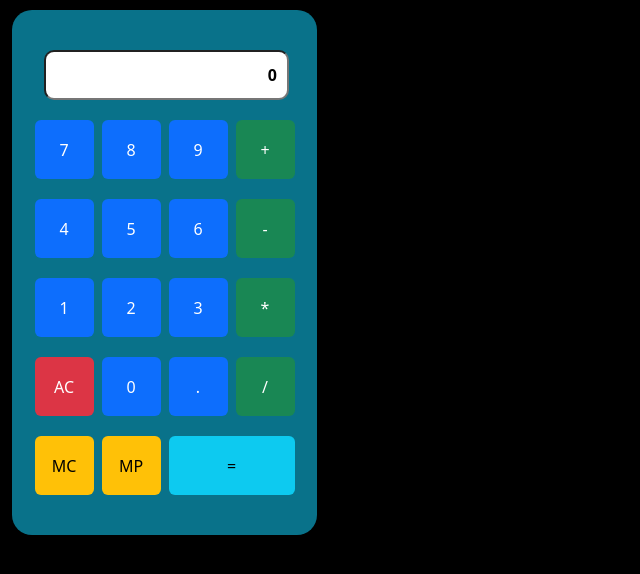
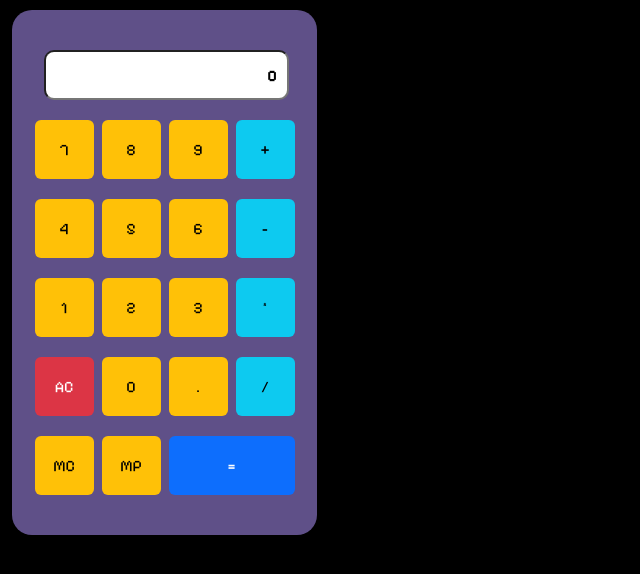
Before and after one commit to 524RC/js-calculator, a plain HTML site: page index.html in a window 1280 px wide. Shown: the whole page, without its empty margins (0-640 px from the left). Drawn offline with nearby package versions, Linux system fonts and the light colour scheme.

Commit message:
customized css

```diff
--- a/index.html
+++ b/index.html
@@ -11,6 +11,10 @@
   <link href="https://cdn.jsdelivr.net/npm/bootstrap@5.3.2/dist/css/bootstrap.min.css" rel="stylesheet"
     crossorigin="anonymous">
   <link href="style.css" rel="stylesheet">
+  <link rel="preconnect" href="https://fonts.googleapis.com">
+<link rel="preconnect" href="https://fonts.gstatic.com" crossorigin>
+<link href="https://fonts.googleapis.com/css2?family=Pixelify+Sans:wght@400;500;600;700&display=swap" rel="stylesheet">
+
 </head>
 
 <body>
@@ -22,33 +26,33 @@
         </form>
       </div>
       <div class="row justify-content-center">
-        <button type="button" class="btn btn-primary numBut" onclick="numButPress(7)">7</button>
-        <button type="button" class="btn btn-primary numBut" onclick="numButPress(8)">8</button>
-        <button type="button" class="btn btn-primary numBut" onclick="numButPress(9)">9</button>
-        <button type="button" class="btn btn-success mathBut" onclick="mathButPress('+')">+</button>
+        <button type="button" class="btn btn-warning numBut" onclick="numButPress(7)">7</button>
+        <button type="button" class="btn btn-warning numBut" onclick="numButPress(8)">8</button>
+        <button type="button" class="btn btn-warning numBut" onclick="numButPress(9)">9</button>
+        <button type="button" class="btn btn-info mathBut" onclick="mathButPress('+')">+</button>
       </div>
       <div class="row justify-content-center">
-        <button type="button" class="btn btn-primary numBut" onclick="numButPress(4)">4</button>
-        <button type="button" class="btn btn-primary numBut" onclick="numButPress(5)">5</button>
-        <button type="button" class="btn btn-primary numBut" onclick="numButPress(6)">6</button>
-        <button type="button" class="btn btn-success mathBut" onclick="mathButPress('-')">-</button>
+        <button type="button" class="btn btn-warning numBut" onclick="numButPress(4)">4</button>
+        <button type="button" class="btn btn-warning numBut" onclick="numButPress(5)">5</button>
+        <button type="button" class="btn btn-warning numBut" onclick="numButPress(6)">6</button>
+        <button type="button" class="btn btn-info mathBut" onclick="mathButPress('-')">-</button>
       </div>
       <div class="row justify-content-center">
-        <button type="button" class="btn btn-primary numBut" onclick="numButPress(1)">1</button>
-        <button type="button" class="btn btn-primary numBut" onclick="numButPress(2)">2</button>
-        <button type="button" class="btn btn-primary numBut" onclick="numButPress(3)">3</button>
-        <button type="button" class="btn btn-success mathBut" onclick="mathButPress('*')">*</button>
+        <button type="button" class="btn btn-warning numBut" onclick="numButPress(1)">1</button>
+        <button type="button" class="btn btn-warning numBut" onclick="numButPress(2)">2</button>
+        <button type="button" class="btn btn-warning numBut" onclick="numButPress(3)">3</button>
+        <button type="button" class="btn btn-info mathBut" onclick="mathButPress('*')">*</button>
       </div>
       <div class="row justify-content-center">
         <button type="button" class="btn btn-danger numBut" onclick="clearButPress()">AC</button>
-        <button type="button" class="btn btn-primary numBut" onclick="numButPress(0)">0</button>
-        <button type="button" class="btn btn-primary numBut" onclick="numButPress('.')">.</button>
-        <button type="button" class="btn btn-success mathBut" onclick="mathButPress('/')">/</button>
+        <button type="button" class="btn btn-warning numBut" onclick="numButPress(0)">0</button>
+        <button type="button" class="btn btn-warning numBut" onclick="numButPress('.')">.</button>
+        <button type="button" class="btn btn-info mathBut" onclick="mathButPress('/')">/</button>
       </div>
       <div class="row justify-content-center">
         <button type="button" class="btn btn-warning numBut" onclick="copyButPress()">MC</button>
         <button type="button" class="btn btn-warning numBut" onclick="pasteButPress()">MP</button>
-        <button type="button" class="btn btn-info equalBut" onclick="equalButPress()">=</button>
+        <button type="button" class="btn btn-primary equalBut" onclick="equalButPress()">=</button>
       </div>
 
     </div>
--- a/style.css
+++ b/style.css
@@ -15,8 +15,9 @@ body{
     font-weight:bold;
 }
 .calc-container{
+    font-family:Pixelify Sans;
     width:305px;
-    background-color:rgb(9,114,138);
+    background-color:rgb(95, 80, 136);
     border-radius:20px;
     padding:30px;
     margin-top:10px;
@@ -40,3 +41,7 @@ body{
     margin: 10px 4px;
     border: none !important;
 }
+btn{
+
+
+}
```
Also changed, not shown: OFL.txt (added), PixelifySans-VariableFont_wght.ttf (added), README.txt (added), static/PixelifySans-Bold.ttf (added), static/PixelifySans-Medium.ttf (added), static/PixelifySans-Regular.ttf (added), static/PixelifySans-SemiBold.ttf (added).
